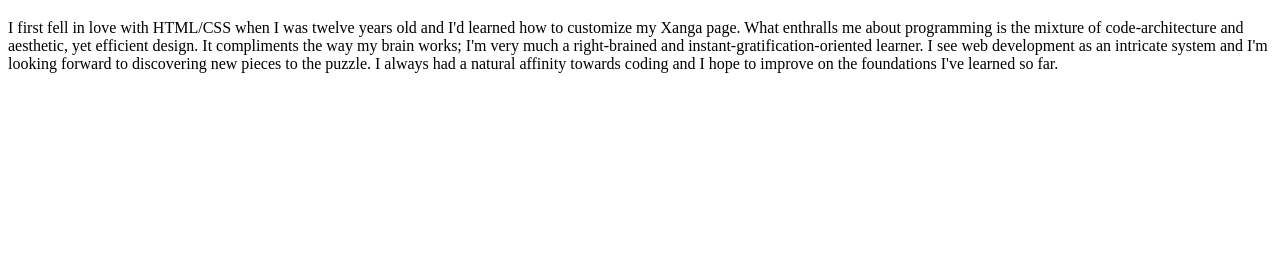
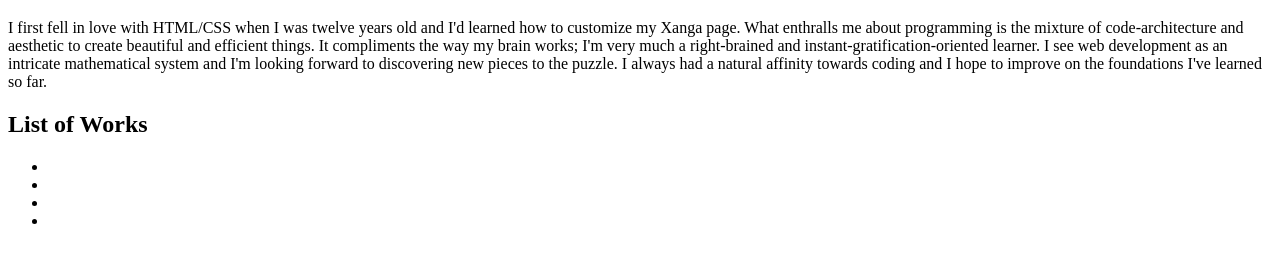
Before and after one commit to erinadora/eg_portfolio, a plain HTML site: page index.html in a window 1280 px wide. Shown: the part 155-418 px from the top of the page. Drawn offline with Linux system fonts and the light colour scheme; files that its build step writes are made by us from their sources.

Commit message:
add content to index.html

```diff
--- a/index.html
+++ b/index.html
@@ -20,11 +20,20 @@
         </div>
         <div class-"col-md-4">
           <h1>About Me</h1>
-          <p><span class="first">I first fell in love with HTML/CSS</span> when I was twelve years old and I'd learned how to customize my Xanga page. What enthralls me about programming is the mixture of code-architecture and aesthetic, yet efficient design. It compliments the way my brain works; I'm very much a right-brained and instant-gratification-oriented learner. I see web development as an intricate system and I'm looking forward to discovering new pieces to the puzzle. I always had a natural affinity towards coding and I hope to improve on the foundations I've learned so far.</p>
+          <p><span class="first">I first fell in love with HTML/CSS</span> when I was twelve years old and I'd learned how to customize my Xanga page. What enthralls me about programming is the mixture of code-architecture and aesthetic to create beautiful and efficient things. It compliments the way my brain works; I'm very much a right-brained and instant-gratification-oriented learner. I see web development as an intricate mathematical system and I'm looking forward to discovering new pieces to the puzzle. I always had a natural affinity towards coding and I hope to improve on the foundations I've learned so far.</p>
+        </div>
+      </div>
+      <div class="row">
+        <div class="col-md-8">
+          <h2>List of Works</h2>
+          <ul>
+            <li></li>
+            <li></li>
+            <li></li>
+            <li></li>
         </div>
       </div>
 
     </div>
-
   </body>
 </html>
```
Also changed, not shown: 1 other file.
